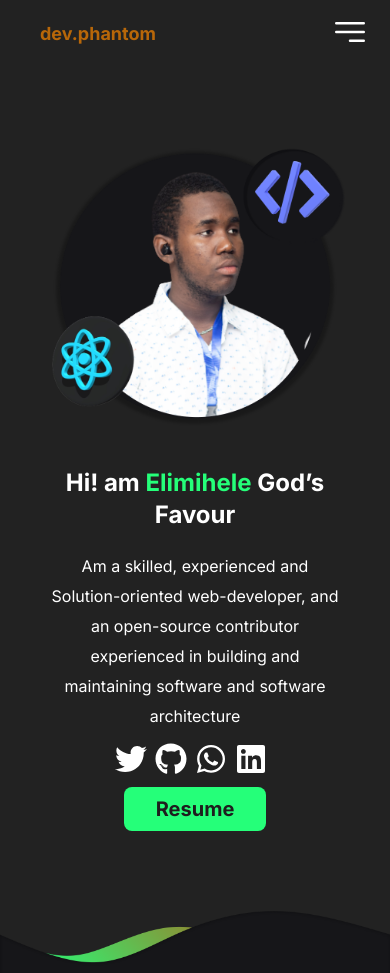
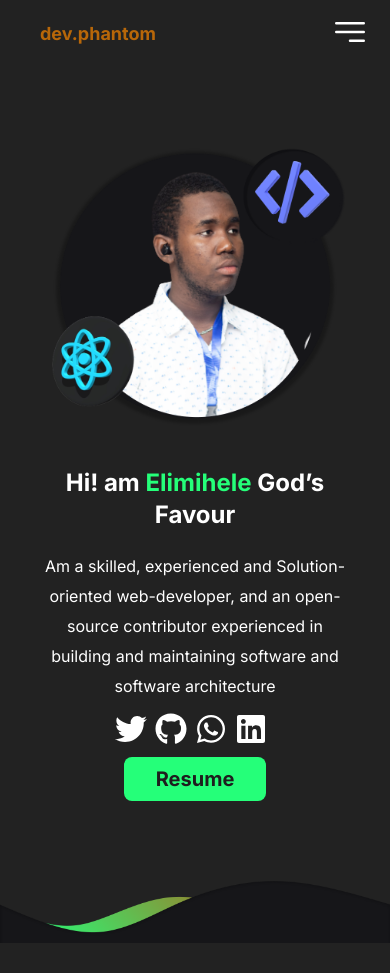
Before and after one commit to dev-phantom/my-portfolio, a Next.js app: page /HomePage in a window 390 px wide. After the commit the page ends 943 px from the top, so only its background shows below. Built offline with nearby package versions, Linux system fonts and the light colour scheme.

Commit message:
fix: fixed the padding issue on the home page

```diff
--- a/pages/HomePage.jsx
+++ b/pages/HomePage.jsx
@@ -17,7 +17,7 @@ const HomePage = () => {
 
             <main className='w-full flex flex-col-reverse lg:flex-row justify-between items-center px-5 md:px-10 py-20 '>
 
-                <div className='w-11/12 lg:w-1/2 px-4 pt-10'>
+                <div className='w-11/12 lg:w-1/2 px-2 md:px-4 pt-10'>
                    <div className='font-bold md:text-3xl text-2xl md:text-left text-center'>Hi! am <span className='text-primary'>Elimihele</span> God’s Favour</div>
                    <p className='md:w-[76%] w-full pt-5 leading-[30px] text-[16px] md:text-left text-center'>
                     Am a skilled, experienced and Solution-oriented web-developer,
```
